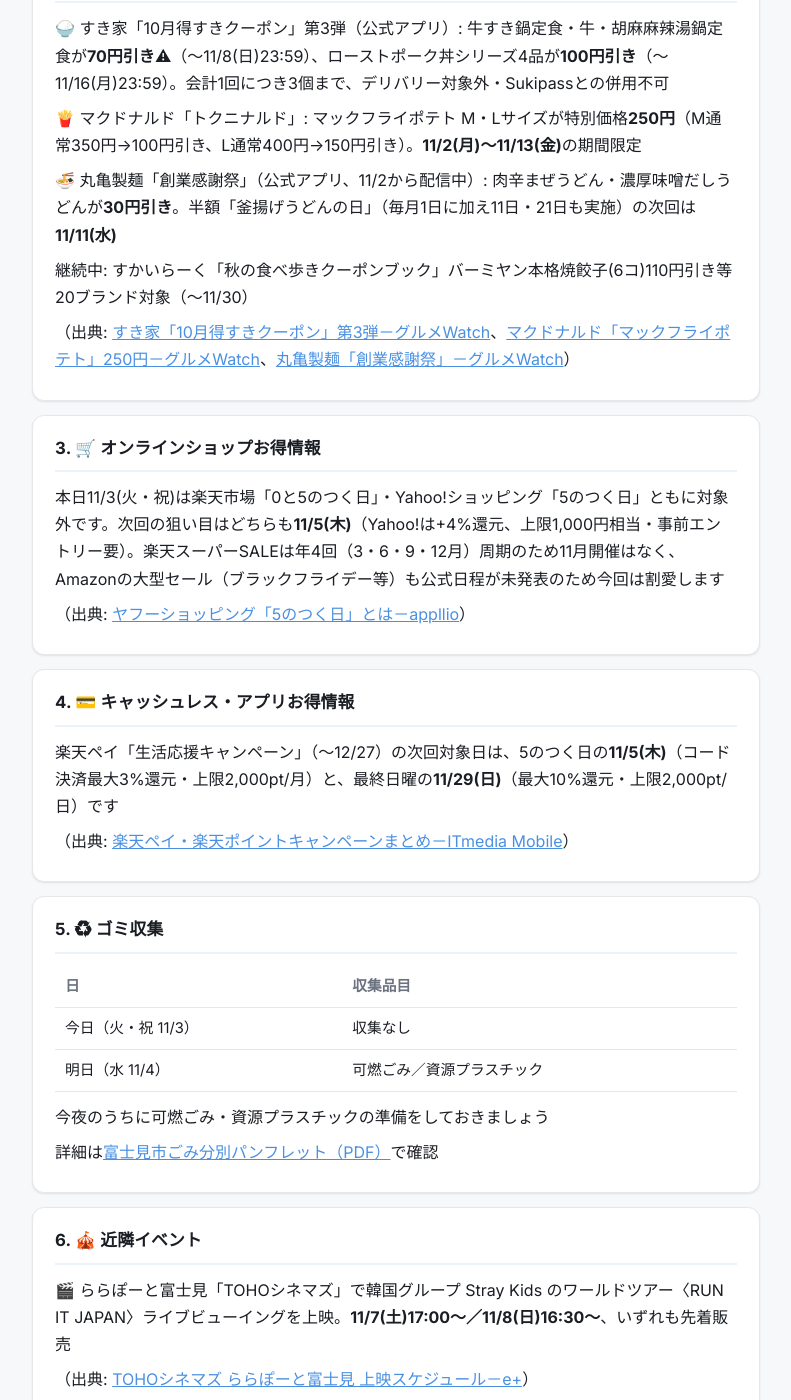
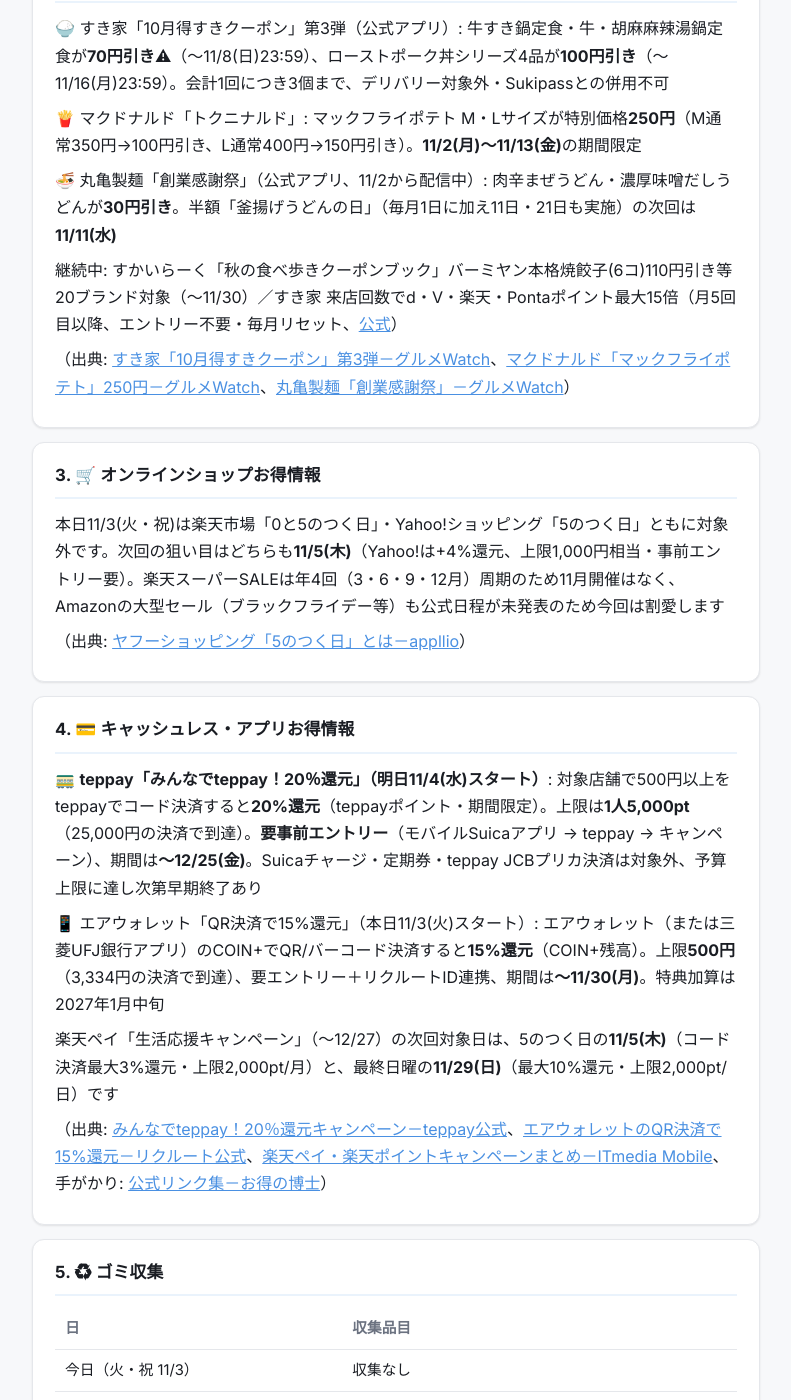
Before and after one commit to yuki7827/daily-life-dashboard, a Jekyll site: the page built from _posts/2026-11-03-daily.md, in a window 1280 px wide and 1400 px high, scrolled down 931 px. Shown: the whole window, without its empty margins (244-1035 px from the left). Built offline with Jekyll 4.4.1, drawn with Linux system fonts in a browser that asks for light colours.

Commit message:
daily: 2026-11-03 add teppay/Air Wallet cashless deals
Co-Authored-By: Claude Opus 5.5 <noreply@anthropic.com>
Claude-Session: https://claude.ai/code/session_01CuWBkndmufo9GyQuxBcEUq

```diff
--- a/_posts/2026-11-03-daily.md
+++ b/_posts/2026-11-03-daily.md
@@ -39,7 +39,7 @@ location: "埼玉県富士見市"
 
 🍜 丸亀製麺「創業感謝祭」（公式アプリ、11/2から配信中）: 肉辛まぜうどん・濃厚味噌だしうどんが**30円引き**。半額「釜揚げうどんの日」（毎月1日に加え11日・21日も実施）の次回は**11/11(水)**
 
-継続中: すかいらーく「秋の食べ歩きクーポンブック」バーミヤン本格焼餃子(6コ)110円引き等20ブランド対象（〜11/30）
+継続中: すかいらーく「秋の食べ歩きクーポンブック」バーミヤン本格焼餃子(6コ)110円引き等20ブランド対象（〜11/30）／すき家 来店回数でd・V・楽天・Pontaポイント最大15倍（月5回目以降、エントリー不要・毎月リセット、[公式](https://point.zensho.co.jp/campaign/20260401_suk_dvr/index.html)）
 
 （出典: [すき家「10月得すきクーポン」第3弾－グルメWatch](https://gourmet.watch.impress.co.jp/docs/news/2151736.html)、[マクドナルド「マックフライポテト」250円－グルメWatch](https://gourmet.watch.impress.co.jp/docs/news/2151424.html)、[丸亀製麺「創業感謝祭」－グルメWatch](https://gourmet.watch.impress.co.jp/docs/news/2152542.html)）
 
@@ -55,9 +55,13 @@ location: "埼玉県富士見市"
 
 ## 4. 💳 キャッシュレス・アプリお得情報
 
+🚃 **teppay「みんなでteppay！20％還元」（明日11/4(水)スタート）**: 対象店舗で500円以上をteppayでコード決済すると**20%還元**（teppayポイント・期間限定）。上限は**1人5,000pt**（25,000円の決済で到達）。**要事前エントリー**（モバイルSuicaアプリ → teppay → キャンペーン）、期間は**〜12/25(金)**。Suicaチャージ・定期券・teppay JCBプリカ決済は対象外、予算上限に達し次第早期終了あり
+
+📱 エアウォレット「QR決済で15%還元」（本日11/3(火)スタート）: エアウォレット（または三菱UFJ銀行アプリ）のCOIN+でQR/バーコード決済すると**15%還元**（COIN+残高）。上限**500円**（3,334円の決済で到達）、要エントリー＋リクルートID連携、期間は**〜11/30(月)**。特典加算は2027年1月中旬
+
 楽天ペイ「生活応援キャンペーン」（〜12/27）の次回対象日は、5のつく日の**11/5(木)**（コード決済最大3%還元・上限2,000pt/月）と、最終日曜の**11/29(日)**（最大10%還元・上限2,000pt/日）です
 
-（出典: [楽天ペイ・楽天ポイントキャンペーンまとめ－ITmedia Mobile](https://www.itmedia.co.jp/mobile/spv/2609/03/news078.html)）
+（出典: [みんなでteppay！20％還元キャンペーン－teppay公式](https://www.teppay.jp/campaign-pointrewards-cp/)、[エアウォレットのQR決済で15%還元－リクルート公式](https://point.recruit.co.jp/recruitid/doc/campaign/aw/airwallet202611_value/)、[楽天ペイ・楽天ポイントキャンペーンまとめ－ITmedia Mobile](https://www.itmedia.co.jp/mobile/spv/2609/03/news078.html)、手がかり: [公式リンク集－お得の博士](https://www.haiji-doctor.com/entry/2021/02/09/000600)）
 
 ---
 
--- a/today.html
+++ b/today.html
@@ -212,12 +212,14 @@
       <li><span class="deal">🍟 マクドナルド — ポテトM・L特別価格 <b>250円</b>(最大150円引き)</span><span class="until">〜11/13</span></li>
       <li><span class="deal">🍜 丸亀製麺 — 肉辛まぜうどん等 <b>30円引き</b></span><span class="until">配信中</span></li>
     </ul>
-    <div class="ongoing">継続中: すかいらーく 秋の食べ歩きクーポンブック バーミヤン餃子110円引き等20ブランド対象（〜11/30）</div>
+    <div class="ongoing">継続中: すかいらーく 秋の食べ歩きクーポンブック バーミヤン餃子110円引き等20ブランド対象（〜11/30）／ すき家 来店回数でポイント最大15倍（月5回目〜）</div>
   </section>
 
   <section class="card">
     <h2>💳 キャッシュレス</h2>
     <ul class="deals">
+      <li><span class="deal">🚃 teppay — 明日11/4開始 <b>20%還元</b>（上限5,000pt・要エントリー・500円以上）</span><span class="until">11/4〜12/25</span></li>
+      <li><span class="deal">📱 エアウォレット — QR決済 <b>15%還元</b>（上限500円・要エントリー）</span><span class="until">〜11/30</span></li>
       <li><span class="deal">楽天ペイ 生活応援キャンペーン — 次回は11/5(木) <b>最大3%還元</b>（上限2,000pt/月）</span><span class="until">待ち</span></li>
     </ul>
   </section>
@@ -237,7 +239,7 @@
   </section>
 
   <footer>
-    出典: tenki.jp・グルメWatch・ITmedia Mobile・appllio・e+ ・
+    出典: tenki.jp・グルメWatch・teppay公式・リクルート公式・ゼンショー公式・ITmedia Mobile・appllio・e+（手がかり: お得の博士） ・
     <a href="archive.html">過去のアーカイブ</a>
   </footer>
 </div>
```
